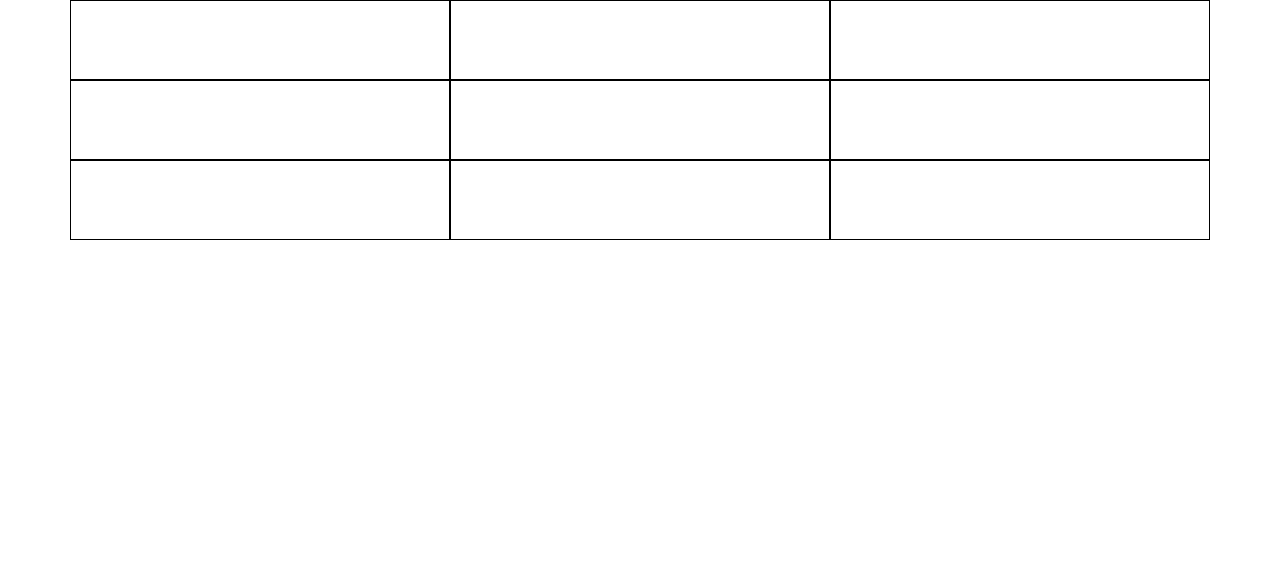
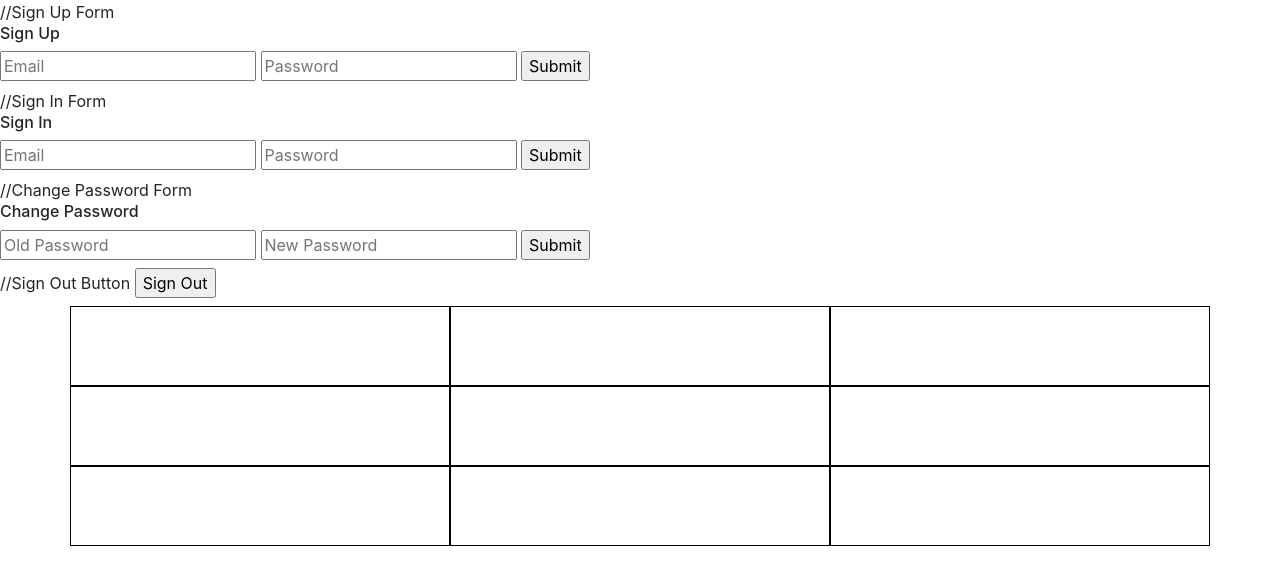
Before and after one commit to natalynyu/tictactoe-client, a website built with webpack: page index.html in a window 1280 px wide. Built offline with nearby package versions, Linux system fonts and the light colour scheme.

Commit message:
Create account update forms and sign-out button
Add sign-in, sign-out, and change password forms along with a sign-out
button.

```diff
--- a/index.html
+++ b/index.html
@@ -12,6 +12,34 @@
       <script src="public/application.js" type="text/javascript" charset="utf-8" defer></script>
     </head>
     <body>
+      //Sign Up Form
+      <h6>Sign Up</h6>
+        <form id="sign-up">
+          <input type="text" name="credentials[email]" placeholder="Email">
+          <input type="text" name="credentials[password]" placeholder="Password">
+          <input type="submit">
+        </form>
+        <h6 id='signup-message'></h6>
+      //Sign In Form
+      <h6>Sign In</h6>
+        <form id="sign-in">
+          <input type="text" name="credentials[email]" placeholder="Email">
+          <input type="text" name="credentials[password]" placeholder="Password">
+          <input type="submit">
+        </form>
+        <h6 id='signin-message'></h6>
+      //Change Password Form
+      <h6>Change Password</h6>
+        <form id="change-password">
+          <input type="text" name="passwords[old]" placeholder="Old Password">
+          <input type="text" name="passwords[new]" placeholder="New Password">
+          <input type="submit">
+        </form>
+        <h6 id='password-message'></h6>
+      //Sign Out Button
+      <input type="button" id="sign-out" value="Sign Out">
+      <h6 id='signout-message'></h6>
+
       <div class="container">
             <div class="row">
               <div class="col-4 col-lg-4 box text-center"></div>
```
